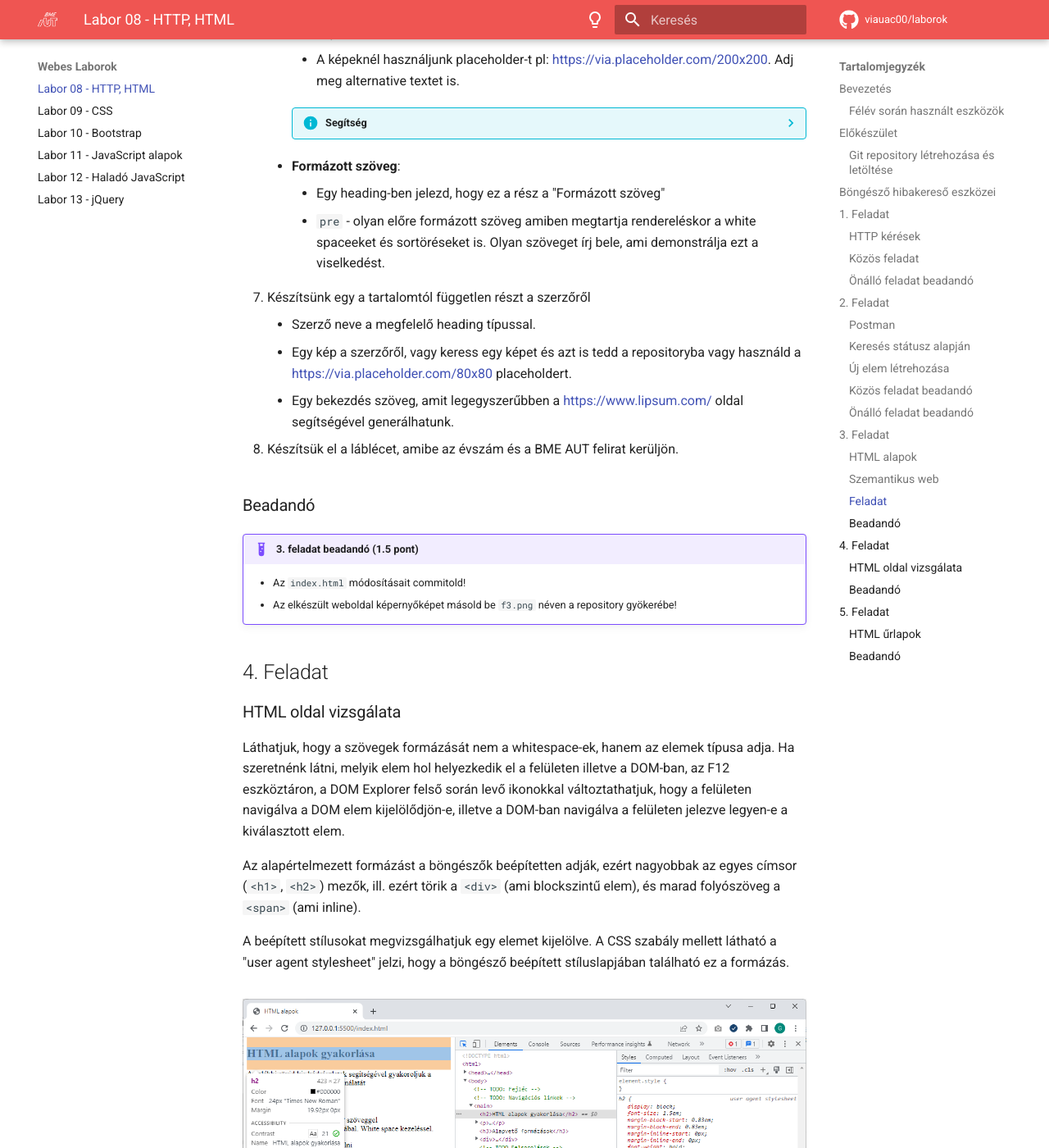
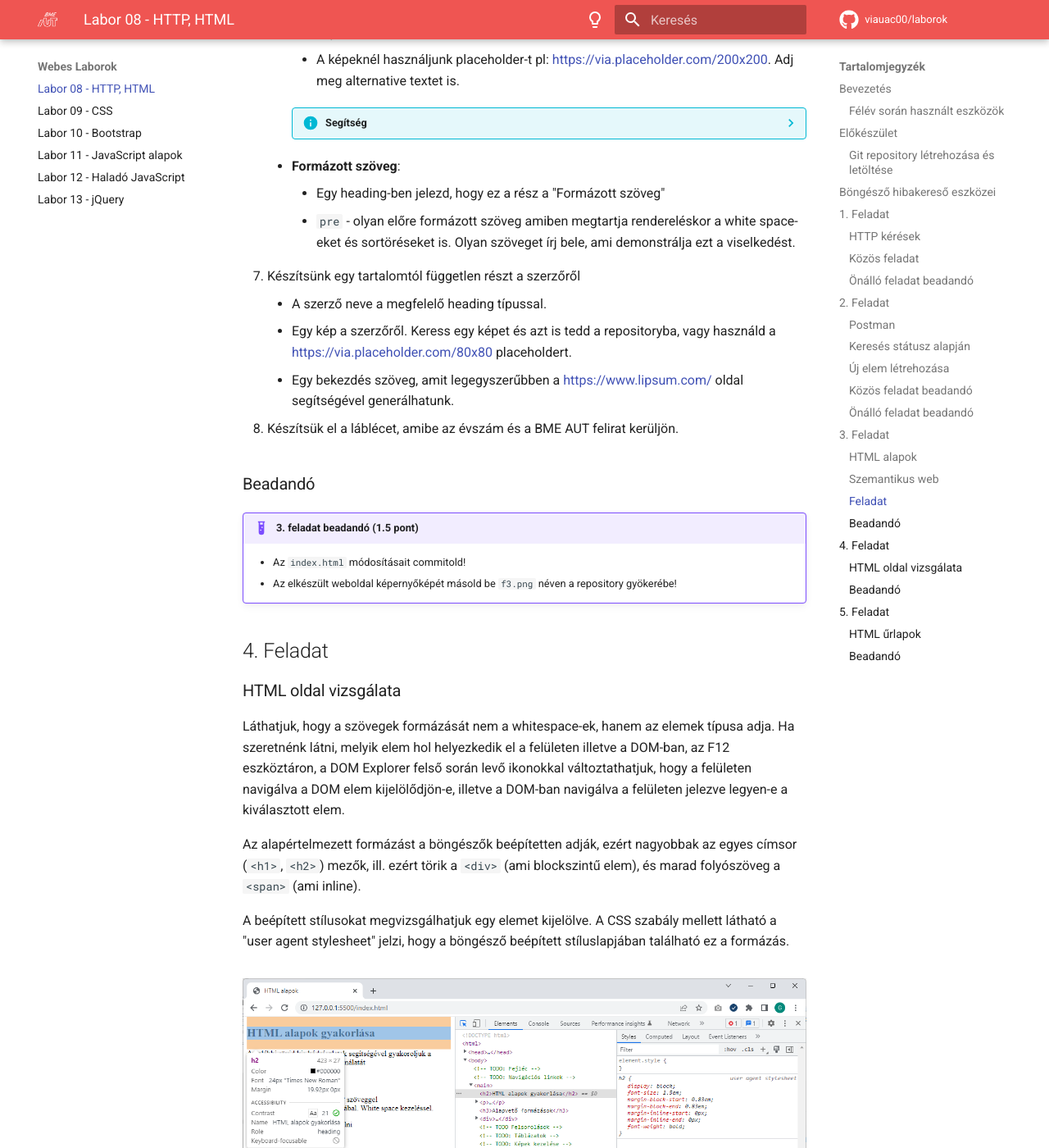
Before and after one commit to VIAUAD02/laborok, an MkDocs documentation site: the page built from docs/laborok/08-http/index.md, in a window 1280 px wide and 1400 px high, scrolled down 11894 px. Shown: the whole window at 82% size. Built offline with MkDocs 1.6.1 and Material for MkDocs 9.7.7, drawn with Linux system fonts in a browser that asks for light colours; comment, search, counter and statistics services are not loaded; some of the changed text lies outside the part shown.

Commit message:
Labor8 spelling fixes

```diff
--- a/docs/laborok/08-http/index.md
+++ b/docs/laborok/08-http/index.md
@@ -303,27 +303,27 @@
             * `tr` - táblázat sor
             * `td` - táblázat cella
             * `th` - táblázat fejléc oszlop
-            * `colspan` - oszlopok összevonása (attribútum a td-re)
-            * `rowspan` - sorok összevonása (attribútum a td-re)
-            * `border` - táblázat keret vastagsága (attribútum a table-re )
+            * `colspan` - oszlopok összevonása (attribútum a `td`-re)
+            * `rowspan` - sorok összevonása (attribútum a `td`-re)
+            * `border` - táblázat keretének a vastagsága (attribútum a `table`-re)
 
     * **Kép kezelése képaláírással**:
         * Egy heading-ben jelezd, hogy ez a rész a "Képek", majd adj az oldalhoz egy képet képfelirattal.
         * A képeknél használjunk placeholder-t pl: https://via.placeholder.com/200x200. Adj meg alternative textet is.
 
         ??? info "Segítség"
-            * `figure` - tag ami összefogja a képet és képaláírást.
+            * `figure` - tag, ami összefogja a képet és a képaláírást.
             * `img` - maga a kép
-            * `alt` - az `img` tagnek attribútuma, amit érdemes mindig megadni. Ez egy helyettesítő szöveg, ha a képet nem lehet letölteni.
-            * `figcaption` - Képaláírás
+            * `alt` - Az `img` tagnek egy attribútuma, amit érdemes mindig megadni. Ez egy helyettesítő szöveg, ha a képet nem lehet letölteni.
+            * `figcaption` - képaláírás
 
     * **Formázott szöveg**:
         * Egy heading-ben jelezd, hogy ez a rész a "Formázott szöveg"
-        * `pre` - olyan előre formázott szöveg amiben megtartja rendereléskor a white spaceeket és sortöréseket is. Olyan szöveget írj bele, ami demonstrálja ezt a viselkedést.
+        * `pre` - olyan előre formázott szöveg amiben megtartja rendereléskor a white space-eket és sortöréseket is. Olyan szöveget írj bele, ami demonstrálja ezt a viselkedést.
 
-7. Készítsünk egy a tartalomtól független részt a szerzőről
-    * Szerző neve a megfelelő heading típussal.
-    * Egy kép a szerzőről, vagy keress egy képet és azt is tedd a repositoryba vagy használd a https://via.placeholder.com/80x80 placeholdert.
+7. Készítsünk egy tartalomtól független részt a szerzőről
+    * A szerző neve a megfelelő heading típussal.
+    * Egy kép a szerzőről. Keress egy képet és azt is tedd a repositoryba, vagy használd a https://via.placeholder.com/80x80 placeholdert.
     * Egy bekezdés szöveg, amit legegyszerűbben a https://www.lipsum.com/ oldal segítségével generálhatunk.
 
 8. Készítsük el a láblécet, amibe az évszám és a BME AUT felirat kerüljön.
@@ -331,7 +331,7 @@
 ### Beadandó
 !!! example "3. feladat beadandó (1.5 pont)"
     * Az `index.html` módosításait commitold!
-    * Az elkészült weboldal képernyőképet másold be `f3.png` néven a repository gyökerébe!
+    * Az elkészült weboldal képernyőképét másold be `f3.png` néven a repository gyökerébe!
 
 ## 4. Feladat
 
@@ -344,8 +344,8 @@
 A beépített stílusokat megvizsgálhatjuk egy elemet kijelölve. A CSS szabály mellett látható a "user agent stylesheet" jelzi, hogy a böngésző beépített stíluslapjában található ez a formázás.
 
 <figure markdown>
-  ![A böngésző beépített stílusainak vizsgálata F12 eszközökkel](./assets/beepitett-stilusok.png)
-  <figcaption>A böngésző beépített stílusainak vizsgálata F12 eszközökkel</figcaption>
+  ![A böngésző beépített stílusainak vizsgálata Developer Tools segítségével](./assets/beepitett-stilusok.png)
+  <figcaption>A böngésző beépített stílusainak vizsgálata Developer Tools segítségével</figcaption>
 </figure>
 
 ### Beadandó
```
Also changed, not shown: other parts of docs/laborok/08-http/index.md (+1 -1 lines).
